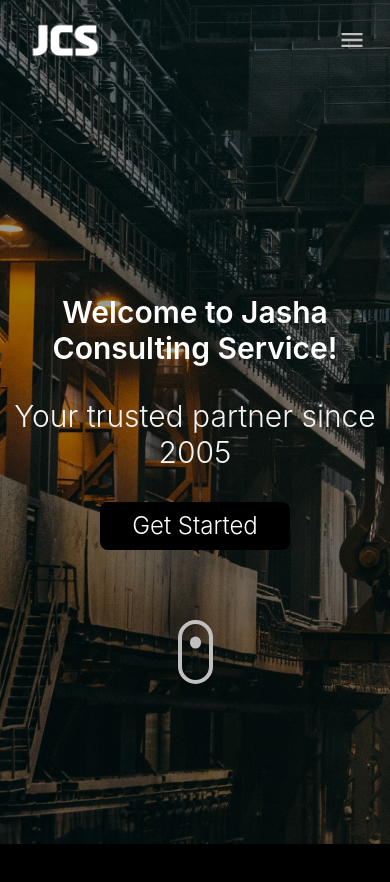
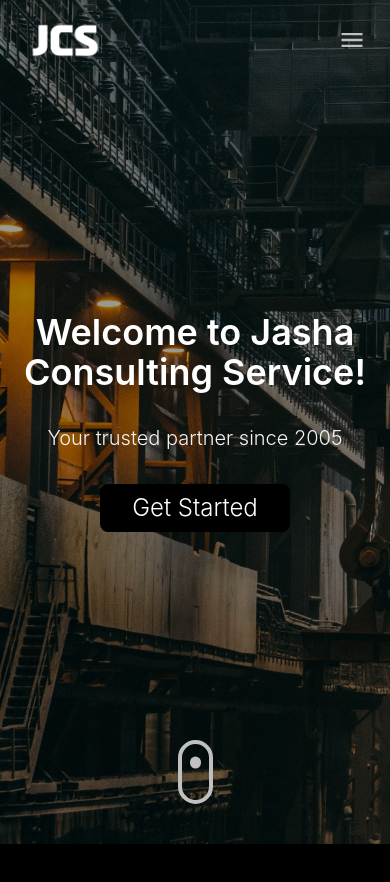
Before and after one commit to CodingDyl/JashaWeb, a React (Vite) app: page / in a window 390 px wide. Shown: the top 882 px of the page. Built offline with nearby package versions, Linux system fonts and the light colour scheme.

Commit message:
hopefully last change

```diff
--- a/src/components/HomePage.jsx
+++ b/src/components/HomePage.jsx
@@ -57,15 +57,15 @@
 
      <div className='h-screen flex items-center justify-center'>
         <div className="text-center mx-auto flex flex-col items-center gap-8 md:gap-10">
-                <h1 className="text-3xl md:text-6xl font-semibold text-white" >
+                <h1 className="text-4xl md:text-6xl font-semibold text-white" >
                     Welcome to Jasha Consulting Service!
                 </h1>
-                <p className="font-light text-3xl md:text-4xl text-white-100">Your trusted partner since 2005</p>
-                <a href="" className="px-8 py-2 inline-block bg-primary text-white font-light md:text-3xl text-2xl rounded-lg hover:bg-transparent hover:border-2 hover:border-black">Get Started</a>
+                <p className="font-light text-xl md:text-4xl text-white-100">Your trusted partner since 2005</p>
+                <a href="" className="px-8 py-2 inline-block bg-primary text-white font-light md:text-xl text-2xl rounded-lg hover:bg-transparent hover:border-2 hover:border-black">Get Started</a>
         </div>
     </div>
 
-    <div className="absolute bottom-40 md:bottom-20 w-full flex justify-center items-center">
+    <div className="absolute bottom-10 md:bottom-20 w-full flex justify-center items-center">
         <a href={`#about`}>
           <div className="w-[35px] h-[64px] rounded-3xl border-4 border-tertiary flex justify-center items-start p-2">
             <motion.div animate={{y: [0, 24, 0]}} transition={{duration: 1.5, repeat: Infinity, repeatType: 'loop' }} className="w-3 h-3 rounded-full bg-tertiary mb-1"/>
```
